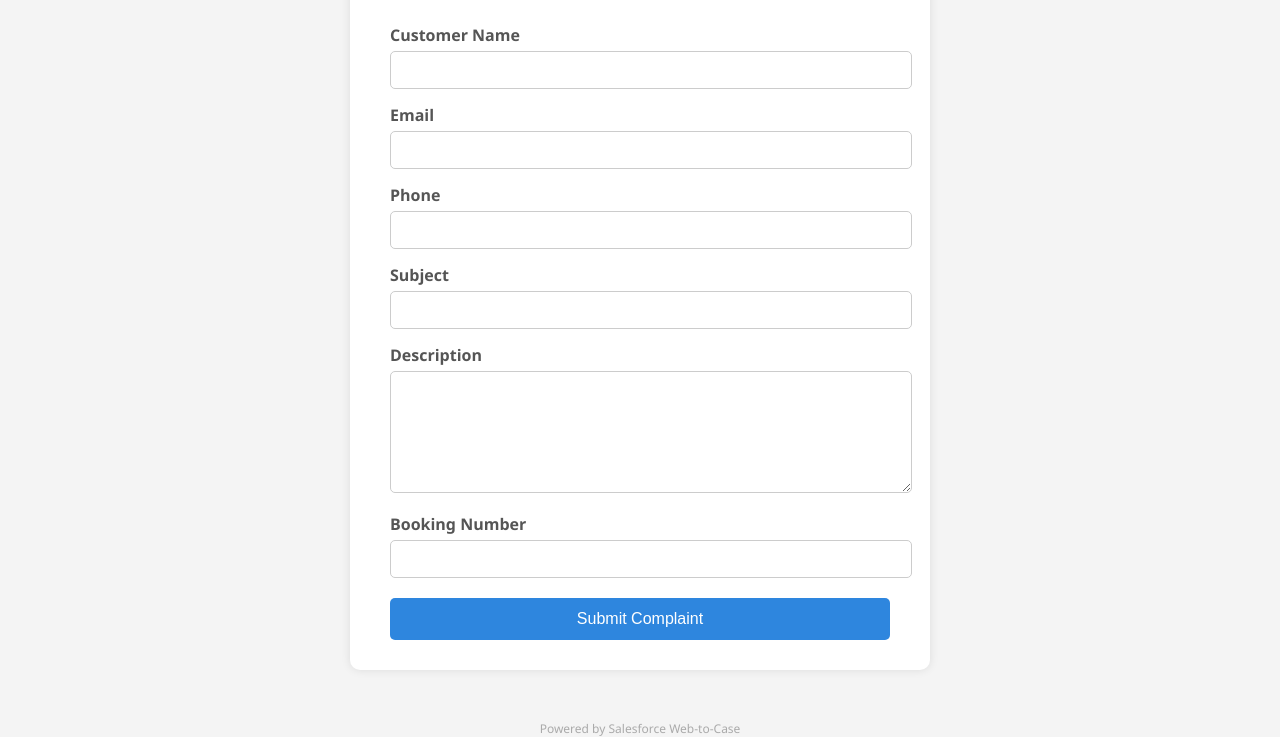
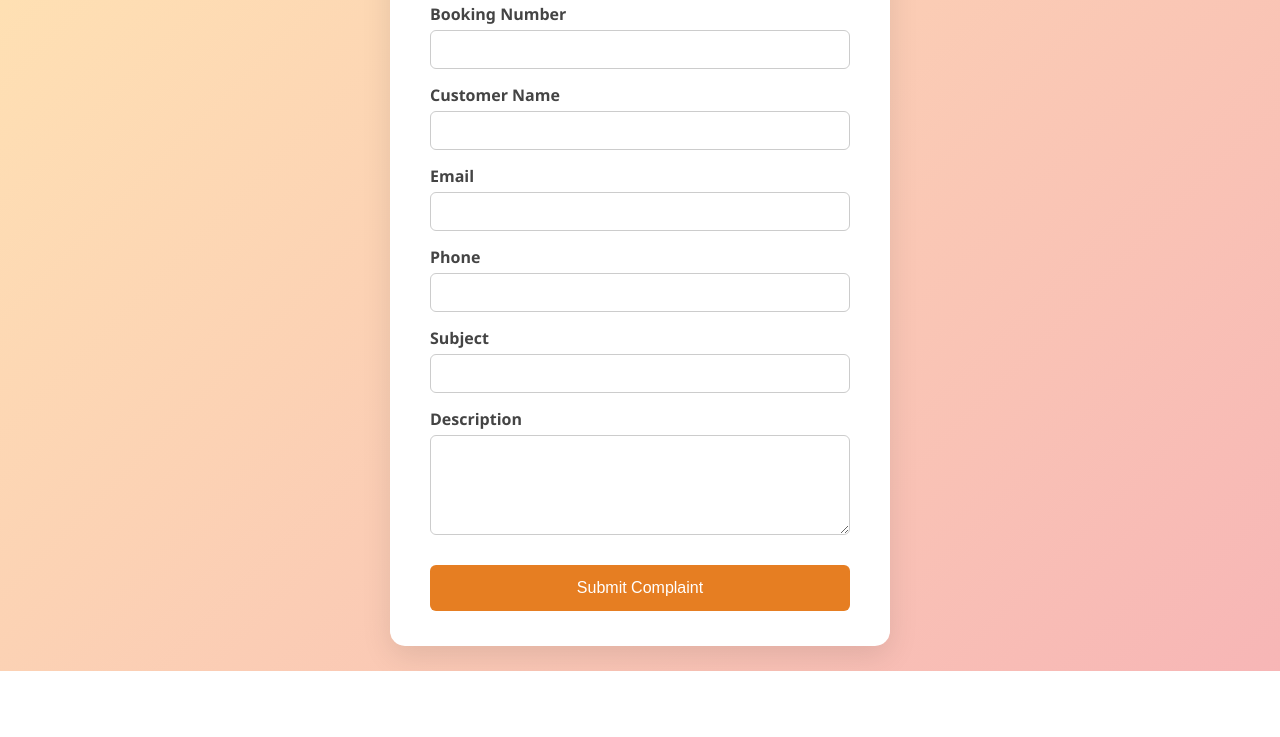
Before and after one commit to Varnikaj500/Hotel, a plain HTML site: page customer.html in a window 1280 px wide. Shown: the part 129-866 px from the top of the page. After the commit the page ends 800 px from the top, so only its background shows below. Drawn offline with Linux system fonts and the light colour scheme.

Commit message:
Update customer.html

```diff
--- a/customer.html
+++ b/customer.html
@@ -3,33 +3,57 @@
 <head>
   <meta charset="UTF-8">
   <title>Customer Complaint Form</title>
+  <meta http-equiv="Content-type" content="text/html; charset=UTF-8">
+
   <style>
+    * {
+      box-sizing: border-box;
+    }
+
     body {
       font-family: 'Segoe UI', Tahoma, Geneva, Verdana, sans-serif;
-      background-color: #f4f4f4;
+      background: linear-gradient(135deg, #ffe3b3, #f7b6b6);
       margin: 0;
       padding: 0;
+      min-height: 100vh;
+      display: flex;
+      justify-content: center;
+      align-items: center;
+      animation: fadeIn 1.5s ease;
+    }
+
+    @keyframes fadeIn {
+      from { opacity: 0; transform: scale(0.95); }
+      to { opacity: 1; transform: scale(1); }
     }
 
     .container {
-      width: 500px;
-      margin: 50px auto;
-      background: white;
-      padding: 30px 40px;
-      border-radius: 10px;
-      box-shadow: 0 0 10px rgba(0,0,0,0.1);
+      background: #fff;
+      padding: 35px 40px;
+      border-radius: 15px;
+      box-shadow: 0 10px 30px rgba(0,0,0,0.1);
+      width: 100%;
+      max-width: 500px;
+      animation: slideUp 1s ease;
+    }
+
+    @keyframes slideUp {
+      from { transform: translateY(40px); opacity: 0; }
+      to { transform: translateY(0); opacity: 1; }
     }
 
     h2 {
       text-align: center;
-      color: #333;
+      margin-bottom: 20px;
+      color: #2c3e50;
     }
 
     label {
       display: block;
       margin-top: 15px;
+      margin-bottom: 5px;
       font-weight: bold;
-      color: #555;
+      color: #444;
     }
 
     input[type="text"],
@@ -38,10 +62,15 @@
     textarea {
       width: 100%;
       padding: 10px;
-      margin-top: 5px;
-      border-radius: 5px;
       border: 1px solid #ccc;
-      font-size: 14px;
+      border-radius: 6px;
+      font-size: 15px;
+      transition: border 0.3s ease;
+    }
+
+    input:focus, textarea:focus {
+      border-color: #e67e22;
+      outline: none;
     }
 
     textarea {
@@ -50,25 +79,27 @@
     }
 
     input[type="submit"] {
-      background-color: #2e86de;
+      background-color: #e67e22;
       color: white;
-      padding: 12px;
+      padding: 14px;
       border: none;
-      margin-top: 20px;
+      margin-top: 25px;
       width: 100%;
-      border-radius: 5px;
+      border-radius: 6px;
       font-size: 16px;
       cursor: pointer;
+      transition: background-color 0.3s ease, transform 0.2s ease;
     }
 
     input[type="submit"]:hover {
-      background-color: #1e6fd9;
+      background-color: #d35400;
+      transform: scale(1.02);
     }
 
     .footer {
       text-align: center;
       font-size: 12px;
-      color: #aaa;
+      color: #777;
       margin-top: 20px;
     }
   </style>
@@ -76,20 +107,29 @@
 <body>
 
 <div class="container">
-  <h2>Feedback Form</h2>
+  <h2>Customer Complaint Form</h2>
 
-  <form action="https://webto.salesforce.com/servlet/servlet.WebToCase?encoding=UTF-8&orgId=00DgL000003Nt25" method="POST">
-    <input type="hidden" name="orgid" value="00DgL000003Nt25">
-    <input type="hidden" name="retURL" value="http://">
+  <form action="https://webto.salesforce.com/servlet/servlet.WebToCase?encoding=UTF-8&orgId=00DgL000004CcMz" method="POST">
+    <input type="hidden" name="orgid" value="00DgL000004CcMz">
+    <input type="hidden" name="retURL" value="https://www.google.com/webhp?hl=en&sa=X&ved=0ahUKEwjsw4vek8iNAxUSyDgGHb9sAM0QPAgI">
 
-    <label for="00NgL00000yatQ2">Customer Name</label>
-    <input id="00NgL00000yatQ2" maxlength="50" name="00NgL00000yatQ2" type="text" />
+    <!-- Optional debugging fields -->
+    <!--
+    <input type="hidden" name="debug" value=1>
+    <input type="hidden" name="debugEmail" value="varnikaj500@gmail.com">
+    -->
+
+    <label for="00NgL00000z47as">Booking Number</label>
+    <input id="00NgL00000z47as" maxlength="100" name="00NgL00000z47as" type="text" />
+
+    <label for="00NgL00000z46aF">Customer Name</label>
+    <input id="00NgL00000z46aF" maxlength="100" name="00NgL00000z46aF" type="text" />
 
     <label for="email">Email</label>
-    <input id="email" maxlength="80" name="email" type="email" />
+    <input id="email" maxlength="80" name="email" type="text" />
 
     <label for="phone">Phone</label>
-    <input id="phone" maxlength="40" name="phone" type="tel" />
+    <input id="phone" maxlength="40" name="phone" type="text" />
 
     <label for="subject">Subject</label>
     <input id="subject" maxlength="80" name="subject" type="text" />
@@ -97,24 +137,18 @@
     <label for="description">Description</label>
     <textarea id="description" name="description"></textarea>
 
-    <label for="00NgL00000yb1x3">Booking Number</label>
-    <input id="00NgL00000yb1x3" maxlength="20" name="00NgL00000yb1x3" type="text" />
-
     <input type="submit" name="submit" value="Submit Complaint">
   </form>
 </div>
 
-<div class="footer">
-  Powered by Salesforce Web-to-Case
-</div>
-  <script>
+<script>
+  // Auto-fill Booking Number from URL parameter
   const params = new URLSearchParams(window.location.search);
   const bookingNumber = params.get("booking");
   if (bookingNumber) {
-    document.getElementById("00NgL00000yb1x3").value = bookingNumber;
+    document.getElementById("00NgL00000z47as").value = bookingNumber;
   }
 </script>
 
-
 </body>
 </html>
```
